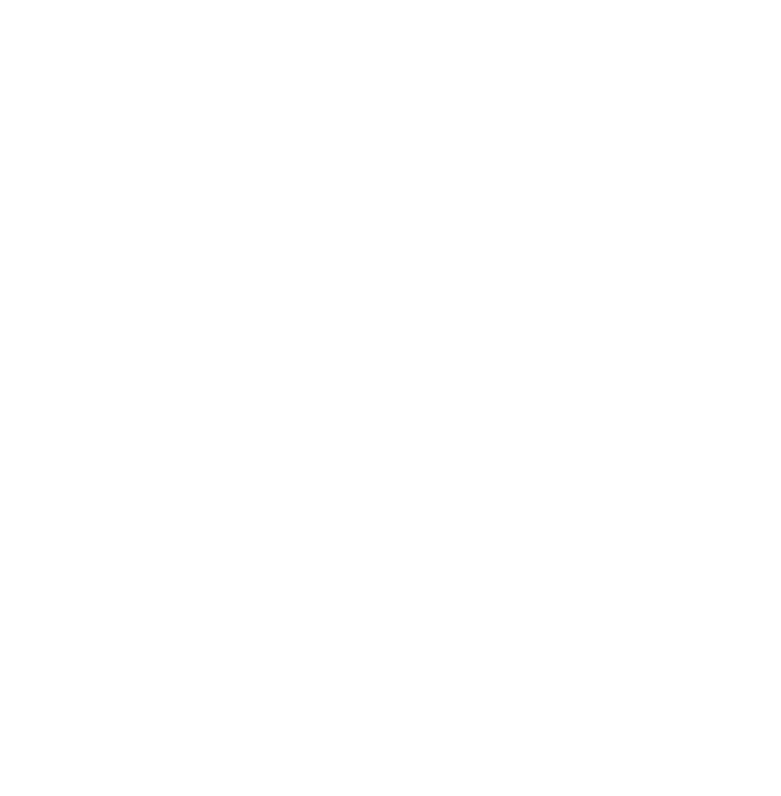
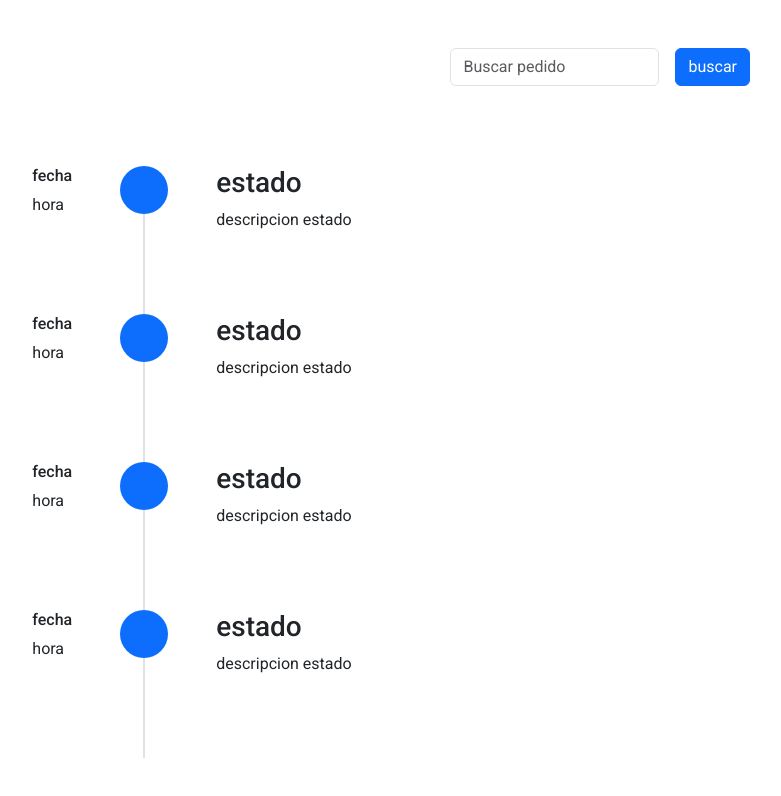
Before and after one commit to ixcajoc/variedades-chiquis, an Angular app: page /detalle-rastreo in a window 1280 px wide. Before the commit this address led to /. Shown: the top 796 px of the page, without its empty margins (448-1229 px from the left). Built offline with nearby package versions, Linux system fonts and the light colour scheme.

Commit message:
Trabajamos el componente detalle de rastreo, solo cambios esteticos, en el proceso instalamos Angular Material

```diff
--- a/angular.json
+++ b/angular.json
@@ -25,6 +25,7 @@
               "src/assets"
             ],
             "styles": [
+              "@angular/material/prebuilt-themes/indigo-pink.css",
               "src/styles.css"
             ],
             "scripts": [],
@@ -89,6 +90,7 @@
               "src/assets"
             ],
             "styles": [
+              "@angular/material/prebuilt-themes/indigo-pink.css",
               "src/styles.css"
             ],
             "scripts": []
--- a/package.json
+++ b/package.json
@@ -12,10 +12,12 @@
   "private": true,
   "dependencies": {
     "@angular/animations": "^17.2.0",
+    "@angular/cdk": "^17.3.10",
     "@angular/common": "^17.2.0",
     "@angular/compiler": "^17.2.0",
     "@angular/core": "^17.2.0",
     "@angular/forms": "^17.2.0",
+    "@angular/material": "^17.3.10",
     "@angular/platform-browser": "^17.2.0",
     "@angular/platform-browser-dynamic": "^17.2.0",
     "@angular/platform-server": "^17.2.0",
--- a/src/app/app.config.ts
+++ b/src/app/app.config.ts
@@ -3,7 +3,8 @@
 
 import { routes } from './app.routes';
 import { provideClientHydration } from '@angular/platform-browser';
+import { provideAnimationsAsync } from '@angular/platform-browser/animations/async';
 
 export const appConfig: ApplicationConfig = {
-  providers: [provideRouter(routes), provideClientHydration()]
+  providers: [provideRouter(routes), provideClientHydration(), provideAnimationsAsync()]
 };
--- a/src/app/app.routes.ts
+++ b/src/app/app.routes.ts
@@ -11,13 +11,13 @@
     {
         path: 'completar-pedido',
         title: 'Coompletar Pedido',
-        loadComponent: () => import ('./components/detalle-producto/detalle-producto.component'),
+        loadComponent: () => import ('./components/completar-pedido/completar-pedido.component'),
         // canMatch:[authGuard],
     },
     {
-        path: 'Detalle-Rastreo',
+        path: 'detalle-rastreo',
         title: 'Tracking',
-        loadComponent: () => import ('./components/detalle-producto/detalle-producto.component'),
+        loadComponent: () => import ('./components/detalle-rastreo/detalle-rastreo.component'),
         // canMatch:[authGuard],
     },
 
--- a/src/app/components/detalle-producto/detalle-producto.component.ts
+++ b/src/app/components/detalle-producto/detalle-producto.component.ts
@@ -21,7 +21,7 @@
 
           <div class="col-md-6 mt-2">
             <label for="inputCantidad" class="visually-hidden">Cantidad</label>
-            <input type="number" class="form-control" id="inputCantidad" placeholder="Cantidad">
+            <input type="number" min="1" class="form-control" id="inputCantidad" placeholder="Cantidad">
           </div>
           <div class="col-md-6 mt-2">
             <button type="submit" class="btn btn-primary mb-3" style="width: 100%;">Agregar al carrito</button>
--- a/src/app/components/detalle-rastreo/detalle-rastreo.component.html
+++ b/src/app/components/detalle-rastreo/detalle-rastreo.component.html
@@ -1 +1,85 @@
-<p>detalle-rastreo works!</p>
+
+
+<div class="container d-flex justify-content-end mt-5">
+
+  <form class="row g-3">
+    <div class="col-auto">
+      <label for="inputFind" class="visually-hidden">Password</label>
+      <!-- la variable de referencia #filter almacena lo que se ingrese en el input, ese valor se lo pasamos al metodo filterResult cuando se active el evento click del boton -->
+      <input type="text" class="form-control" id="inputFind" placeholder="Buscar pedido" #filter/>
+    </div>
+    <div class="col-auto">
+      <button type="submit" class="btn btn-primary mb-3">buscar</button>
+    </div>
+  </form>
+</div>
+
+<div class="container py-3 d-flex flex-column justify-content-center align-items-center my-5" style="min-width: 80%;">
+  <div class="contenedor-fila d-flex gap-5">
+    <div class="fecha">
+      <h4 class="fs-6">fecha</h4>
+      <p>hora</p>
+    </div>
+
+    <div class="separacion d-flex flex-column align-items-center">
+      <span class="bg-primary rounded-circle p-4 rounded-5" style="width: 20px;"></span>
+      <span class="border border-start" style="width: 1px; height: 100px;"></span>
+    </div>
+    <div class="estado">
+      <h3>estado</h3>
+      <p>descripcion estado</p>
+
+    </div>
+  </div>
+
+  <div class="contenedor-fila d-flex gap-5">
+    <div class="fecha">
+      <h4 class="fs-6">fecha</h4>
+      <p>hora</p>
+    </div>
+
+    <div class="separacion d-flex flex-column align-items-center">
+      <span class="bg-primary rounded-circle p-4 rounded-5" style="width: 20px;"></span>
+      <span class="border border-start" style="width: 1px; height: 100px;"></span>
+    </div>
+    <div class="estado">
+      <h3>estado</h3>
+      <p>descripcion estado</p>
+
+    </div>
+  </div>
+
+  <div class="contenedor-fila d-flex gap-5">
+    <div class="fecha">
+      <h4 class="fs-6">fecha</h4>
+      <p>hora</p>
+    </div>
+
+    <div class="separacion d-flex flex-column align-items-center">
+      <span class="bg-primary rounded-circle p-4 rounded-5" style="width: 20px;"></span>
+      <span class="border border-start" style="width: 1px; height: 100px;"></span>
+    </div>
+    <div class="estado">
+      <h3>estado</h3>
+      <p>descripcion estado</p>
+
+    </div>
+  </div>
+
+  <div class="contenedor-fila d-flex gap-5">
+    <div class="fecha">
+      <h4 class="fs-6">fecha</h4>
+      <p>hora</p>
+    </div>
+
+    <div class="separacion d-flex flex-column align-items-center">
+      <span class="bg-primary rounded-circle p-4 rounded-5" style="width: 20px;"></span>
+      <span class="border border-start" style="width: 1px; height: 100px;"></span>
+    </div>
+    <div class="estado">
+      <h3>estado</h3>
+      <p>descripcion estado</p>
+
+    </div>
+  </div>
+</div>
--- a/src/index.html
+++ b/src/index.html
@@ -7,6 +7,8 @@
   <meta name="viewport" content="width=device-width, initial-scale=1">
   <link href="https://cdn.jsdelivr.net/npm/bootstrap@5.3.3/dist/css/bootstrap.min.css" rel="stylesheet" integrity="sha384-QWTKZyjpPEjISv5WaRU9OFeRpok6YctnYmDr5pNlyT2bRjXh0JMhjY6hW+ALEwIH" crossorigin="anonymous">
   <link rel="icon" type="image/x-icon" href="favicon.ico">
+  <link href="https://fonts.googleapis.com/css2?family=Roboto:wght@300;400;500&display=swap" rel="stylesheet">
+  <link href="https://fonts.googleapis.com/icon?family=Material+Icons" rel="stylesheet">
 </head>
 <body>
   <app-root></app-root>
--- a/src/styles.css
+++ b/src/styles.css
@@ -1 +1,4 @@
 /* You can add global styles to this file, and also import other style files */
+
+html, body { height: 100%; }
+body { margin: 0; font-family: Roboto, "Helvetica Neue", sans-serif; }
```
Also changed, not shown: src/app/components/detalle-rastreo/detalle-rastreo.component.ts (+10 -3 lines), src/app/components/detalle-rastreo/detalle-rastreo.component.css (deleted), 2 other files (tests, documents, lock files or other folders).
